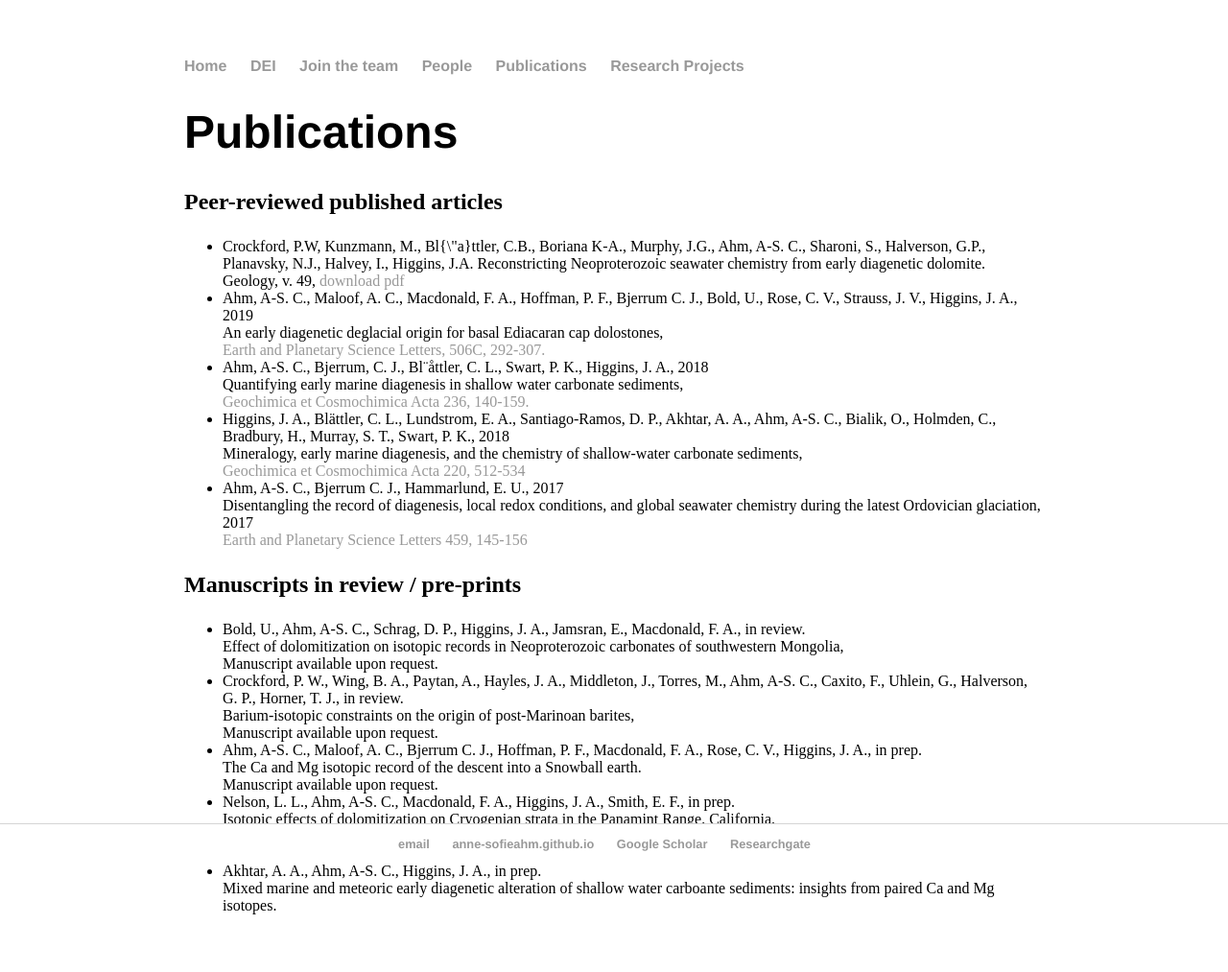
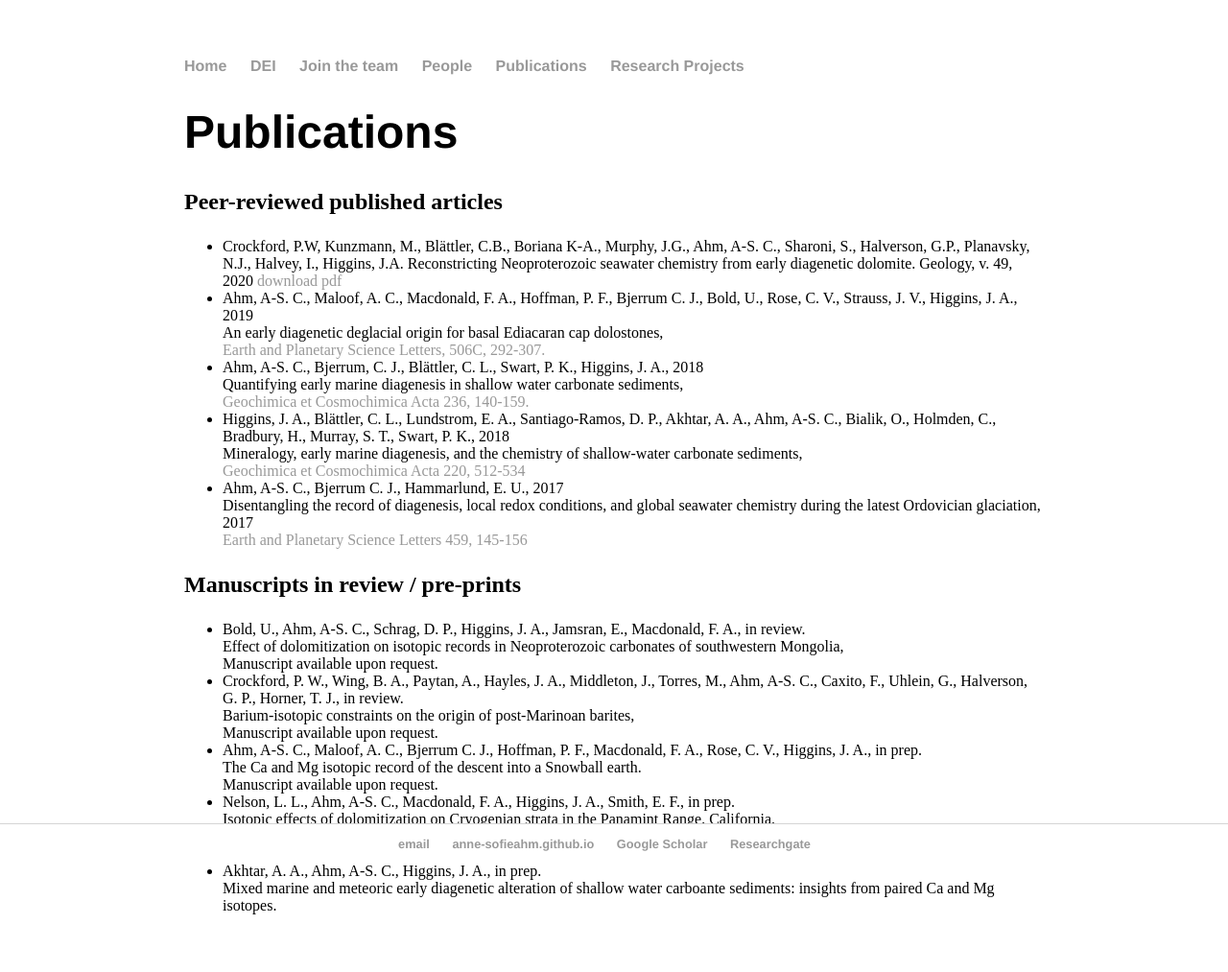
Before and after one commit to Anne-SofieAhm/Anne-SofieAhm.github.io, a Jekyll site: the page built from publications/index.html, in a window 1280 px wide. Shown: the whole page at 96% size. Built offline with Jekyll 4.4.1, drawn with Linux system fonts in a browser that asks for light colours.

Commit message:
Update index.html

```diff
--- a/publications/index.html
+++ b/publications/index.html
@@ -8,10 +8,10 @@ title: Publications
 <h2>Peer-reviewed published articles</h2>
 <p>
   <ul>
-    <li>Crockford, P.W, Kunzmann, M., Bl{\"a}ttler, C.B., Boriana K-A., Murphy, J.G.,
+    <li>Crockford, P.W, Kunzmann, M., Blättler, C.B., Boriana K-A., Murphy, J.G.,
        Ahm, A-S. C., Sharoni, S., Halverson, G.P., Planavsky, N.J., Halvey, I., Higgins, J.A.
        Reconstricting Neoproterozoic seawater chemistry from early diagenetic dolomite.
-       Geology, v. 49, <a href="https://doi.org/10.1130/G48213.1">
+       Geology, v. 49, 2020 <link href="https://doi.org/10.1130/G48213.1">
          <a href="Crockford2020.pdf">download pdf</a>
      </li>
 
@@ -20,7 +20,7 @@ title: Publications
       An early diagenetic deglacial origin for basal Ediacaran cap dolostones,<br>
       <a href="https://doi.org/10.1016/j.epsl.2018.10.046">Earth and Planetary Science Letters, 506C, 292-307.</a></li>
 
-    <li>Ahm, A-S. C., Bjerrum, C. J., Bl¨åttler, C. L., Swart, P. K., Higgins, J. A., 2018<br>
+    <li>Ahm, A-S. C., Bjerrum, C. J., Blättler, C. L., Swart, P. K., Higgins, J. A., 2018<br>
       Quantifying early marine diagenesis in shallow water carbonate sediments,<br>
       <a href="https://doi.org/10.1016/j.gca.2018.02.042">Geochimica et Cosmochimica Acta 236, 140-159.</a></li>
 
```
